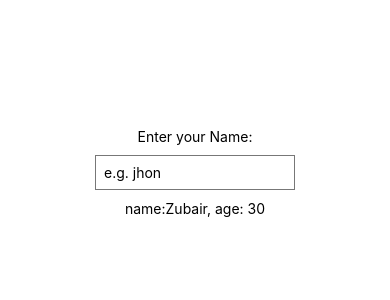
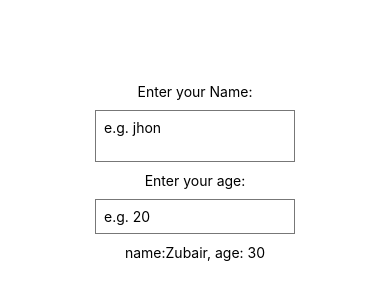
Before and after one commit to MZubairLohar/myProject, a React Native app: screen / in a window 390 px wide. Shown: the part 250-550 px from the top of the page. Built offline with nearby package versions, Linux system fonts and the light colour scheme.

Commit message:
keyboard type and mutliline

```diff
--- a/App.js
+++ b/App.js
@@ -15,9 +15,17 @@ export default function App() {
     <View style={styles.container}>
      <Text>Enter your Name:</Text>
       <TextInput
+      multiline
       style={styles.input}
       placeholder='e.g. jhon'
       onChangeText={(val) =>setName(val)}/>
+      <Text>Enter your age:</Text>
+      <TextInput
+      keyboardType='numeric'
+      style={styles.input}
+      placeholder='e.g. 20'
+      onChangeText={(val) =>setAge(val)}/>
+
 
   <Text>name:{name}, age: {age}</Text>
 
```
